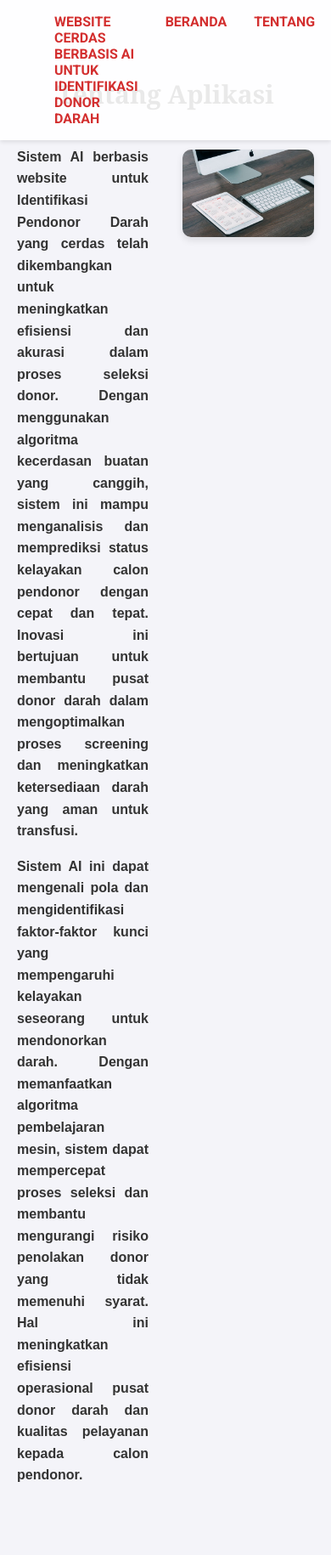
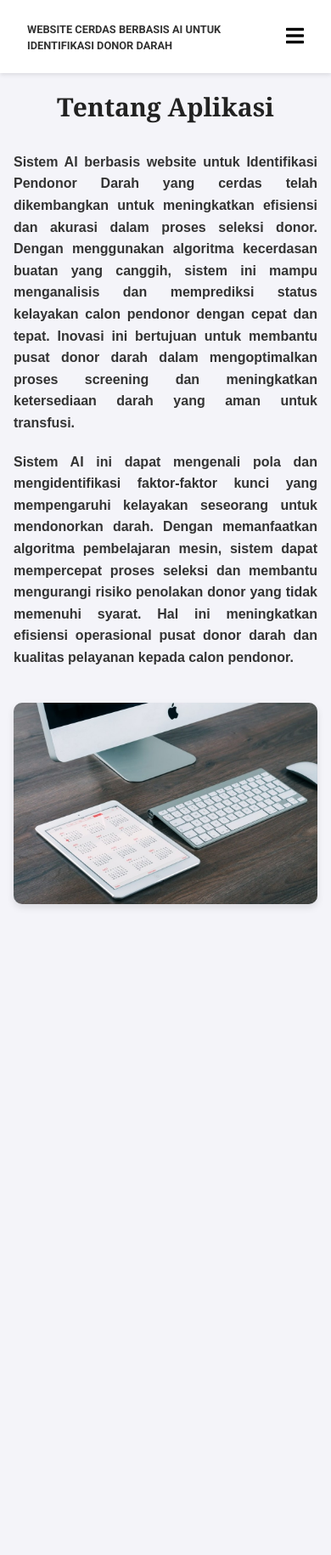
Before and after one commit to ikhwanz29/PythonBased_Web, a Django app: page /tentang/ in a window 390 px wide. Shown: the whole page at 85% size. After the commit the page ends 1068 px from the top, so only its background shows below. Run offline with Django 4.2, Linux system fonts and the light colour scheme.

Commit message:
style navbar and responsive

```diff
--- a/proyek_donor_darah/identifikasi_donor/templates/identifikasi_donor/base.html
+++ b/proyek_donor_darah/identifikasi_donor/templates/identifikasi_donor/base.html
@@ -4,6 +4,7 @@
     <meta charset="UTF-8">
     <meta name="viewport" content="width=device-width, initial-scale=1.0">
     <title>{% block title %}Blood Donor Identification{% endblock %}</title>
+    <link rel="stylesheet" href="https://cdnjs.cloudflare.com/ajax/libs/font-awesome/5.15.3/css/all.min.css">
     <link href="https://fonts.googleapis.com/css2?family=Roboto:wght@300;400;700&display=swap" rel="stylesheet">
     <link rel="stylesheet" href="/static/css/style.css">
     <link rel="shortcut icon" href="/static/img/icon2.png" type="image/x-icon">
@@ -12,15 +13,17 @@
 <body>
     <header>
         <nav>
-            <ul style="display: flex; justify-content: space-between;">
-            <li class="logo" style="flex: 1;">
-                <a href="{% url 'beranda' %}" style="text-align: left; display: block;">WEBSITE CERDAS BERBASIS AI UNTUK IDENTIFIKASI DONOR DARAH</a>
-            </li>
-            <li><a href="{% url 'beranda' %}">BERANDA</a></li>
-            <li><a href="{% url 'tentang' %}">TENTANG</a></li>
-            <li><a href="{% url 'identifikasi' %}">LAYANAN</a></li>
-            <!-- <li><a href="#">LAINNYA</a></li> -->
-        </ul>
+            <div class="logo">
+                <a href="{% url 'beranda' %}">WEBSITE CERDAS BERBASIS AI UNTUK IDENTIFIKASI DONOR DARAH</a>
+            </div>
+            <div class="hamburger">
+                <i class="fas fa-bars"></i>
+            </div>
+            <ul class="nav-links">
+                <li><a href="{% url 'beranda' %}" {% if request.resolver_match.url_name == 'beranda' %}class="active"{% endif %}>BERANDA</a></li>
+                <li><a href="{% url 'tentang' %}" {% if request.resolver_match.url_name == 'tentang' %}class="active"{% endif %}>TENTANG</a></li>
+                <li><a href="{% url 'identifikasi' %}" {% if request.resolver_match.url_name == 'identifikasi' %}class="active"{% endif %}>LAYANAN</a></li>
+            </ul>
         </nav>
     </header>
 
@@ -32,7 +35,7 @@
     <footer>
         <p>&copy; 2024 Palang Merah Indonesia Kota Kendari. Hak Cipta Dilindungi.</p>
     </footer> -->
-
+    <script src="/static/js/nav.js"></script>
     {% block extra_js %}{% endblock %}
 </body>
 </html>
--- a/proyek_donor_darah/identifikasi_donor/templates/identifikasi_donor/identifikasi.html
+++ b/proyek_donor_darah/identifikasi_donor/templates/identifikasi_donor/identifikasi.html
@@ -85,7 +85,7 @@
                 confirmButtonColor: '#D32F2F'
             });
         });
-    }, 5000); // Menunggu 5 detik sebelum menampilkan hasil
+    }, 3000); // Menunggu 3 detik sebelum menampilkan hasil
 });
 </script>
 {% endblock %}
--- a/proyek_donor_darah/identifikasi_donor/templates/identifikasi_donor/tentang.html
+++ b/proyek_donor_darah/identifikasi_donor/templates/identifikasi_donor/tentang.html
@@ -1,18 +1,18 @@
 {% extends 'identifikasi_donor/base.html' %}
 {% block content %}
-<section class="tentang" style="padding: 65px 20px; background-color: #f4f4f9;">
-  <h1 style="font-family: 'Georgia', serif; color: #222; font-size: 30px;text-align: center;">Tentang Aplikasi</h1>
-  <div class="container" style="display: flex; justify-content: space-between; align-items: flex-start; max-width: 1200px; margin: auto;">
-    <div class="text" style="flex: 1; margin-right: 40px; text-align: justify; font-family: 'Arial', sans-serif; color: #333;">
-      <p style="line-height: 1.6;"><b>
+<section class="tentang">
+  <h1 class="tentang-title">Tentang Aplikasi</h1>
+  <div class="tentang-container">
+    <div class="tentang-text">
+      <p>
         Sistem AI berbasis website untuk Identifikasi Pendonor Darah yang cerdas telah dikembangkan untuk meningkatkan efisiensi dan akurasi dalam proses seleksi donor. Dengan menggunakan algoritma kecerdasan buatan yang canggih, sistem ini mampu menganalisis dan memprediksi status kelayakan calon pendonor dengan cepat dan tepat. Inovasi ini bertujuan untuk membantu pusat donor darah dalam mengoptimalkan proses screening dan meningkatkan ketersediaan darah yang aman untuk transfusi.
-      </p></b>
-      <p style="line-height: 1.6;"><b>
+      </p>
+      <p>
         Sistem AI ini dapat mengenali pola dan mengidentifikasi faktor-faktor kunci yang mempengaruhi kelayakan seseorang untuk mendonorkan darah. Dengan memanfaatkan algoritma pembelajaran mesin, sistem dapat mempercepat proses seleksi dan membantu mengurangi risiko penolakan donor yang tidak memenuhi syarat. Hal ini meningkatkan efisiensi operasional pusat donor darah dan kualitas pelayanan kepada calon pendonor.
-      </p></b>
+      </p>
     </div>
-    <div class="image" style="flex: 1; display: flex; justify-content: center; align-items: center;">
-        <img src="/static/img/bg3.jpg" alt="Gambar terkait aplikasi" style="max-width: 100%; height: auto; border-radius: 10px; box-shadow: 0 4px 8px rgba(0, 0, 0, 0.1);margin-top: 20px;">
+    <div class="tentang-image">
+      <img src="/static/img/bg3.jpg" alt="Gambar terkait aplikasi">
     </div>
   </div>
 </section>
--- a/proyek_donor_darah/proyek_donor_darah/settings.py
+++ b/proyek_donor_darah/proyek_donor_darah/settings.py
@@ -26,7 +26,7 @@ SECRET_KEY = 'django-insecure-i&f&2@&k8n_zvphl&ntku9h1))_dwqi(ne43n9+o9j@*!5=^1%
 DEBUG = True
 
 ALLOWED_HOSTS = []
-
+CSRF_TRUSTED_ORIGINS = []
 
 # Application definition
 
--- a/proyek_donor_darah/static/css/style.css
+++ b/proyek_donor_darah/static/css/style.css
@@ -11,38 +16,63 @@ header {
   position: fixed;
   top: 0;
   width: 100%;
-    background-color: rgba(255, 255, 255, 0.9);
-    box-shadow: 0 2px 5px rgba(0,0,0,0.1);
+  background-color: #fff;
+  box-shadow: 0 2px 5px rgba(0, 0, 0, 0.1);
   z-index: 1000;
 }
 
-nav ul {
+nav {
   display: flex;
-    justify-content: flex-end;
-    list-style-type: none;
+  justify-content: space-between;
+  align-items: center;
   padding: 1rem 2rem;
-    margin: 0;
 }
 
-nav ul li {
+.logo {
+  padding: 0.5rem 0;
+}
+
+.logo a {
+  color: #333;
+  text-decoration: none;
+  font-weight: bold;
+  font-size: 1rem;
+}
+
+.nav-links {
+  display: flex;
+  list-style-type: none;
+  margin: 0;
+  padding: 0;
+}
+
+.nav-links li {
   margin-left: 2rem;
 }
 
-nav ul li a {
-    color: #D32F2F;
+.nav-links li a {
+  color: #333;
   text-decoration: none;
   font-weight: bold;
   transition: color 0.3s ease;
 }
 
-nav ul li a:hover {
-    color: #B71C1C;
+.nav-links li a:hover,
+.nav-links li a.active {
+  color: #b71c1c;
+}
+
+.hamburger {
+  display: none;
+  cursor: pointer;
+  font-size: 1.5rem;
+  align-items: center;
 }
 
 /* Hero section styles */
 .hero {
   height: 100vh;
-    background-image: url('/static/img/bg7.jpg');
+  background-image: url("/static/img/bg7.jpg");
   background-size: cover;
   background-position: center;
   background-attachment: fixed;
@@ -229,6 +265,55 @@ nav ul li a:hover {
   transform: scale(0.95);
 }
 
+.tentang {
+  padding: 4rem 2rem;
+  background-color: #f4f4f9;
+}
+
+.tentang-title {
+  font-family: "Georgia", serif;
+  color: #222;
+  font-size: 30px;
+  text-align: center;
+  margin-bottom: 30px;
+}
+
+.tentang-container {
+  display: flex;
+  justify-content: space-between;
+  align-items: center;
+  max-width: 1200px;
+  margin: auto;
+}
+
+.tentang-text {
+  flex: 1;
+  margin-right: 40px;
+  text-align: justify;
+  font-family: "Arial", sans-serif;
+  color: #333;
+}
+
+.tentang-text p {
+  line-height: 1.6;
+  font-weight: bold;
+  margin-bottom: 20px;
+}
+
+.tentang-image {
+  flex: 1;
+  display: flex;
+  justify-content: center;
+  align-items: center;
+}
+
+.tentang-image img {
+  max-width: 100%;
+  height: auto;
+  border-radius: 10px;
+  box-shadow: 0 4px 8px rgba(0, 0, 0, 0.1);
+}
+
 /* Responsive design */
 @media (max-width: 768px) {
   .hero h1 {
@@ -251,4 +336,92 @@ nav ul li a:hover {
     max-width: 100%;
     padding: 1.5rem;
   }
+  .donor-form input {
+    max-width: 90%;
   }
+  .tentang {
+    padding: 5rem 0;
+  }
+  .tentang-title {
+    margin-bottom: 1rem;
+  }
+  .tentang-container {
+    flex-direction: column;
+    padding: 0 1rem;
+  }
+
+  .tentang-text {
+    margin-right: 0;
+  }
+
+  .tentang-image {
+    margin-top: 20px;
+  }
+
+  nav {
+    flex-direction: row;
+    justify-content: space-between;
+    align-items: center;
+  }
+
+  .logo {
+    width: auto;
+    margin-right: 0;
+  }
+
+  .logo a {
+    font-size: 0.8rem;
+  }
+
+  .hamburger {
+    display: block;
+  }
+
+  .nav-links {
+    display: none;
+    width: 100%;
+    flex-direction: column;
+    background-color: #fff;
+    position: absolute;
+    top: 100%;
+    left: 0;
+    padding: 1rem 2rem;
+    box-shadow: 0 2px 5px rgba(0, 0, 0, 0.1);
+    transition: all 0.3s ease-in-out;
+  }
+
+  .nav-links.show {
+    display: flex;
+  }
+
+  .nav-links li {
+    margin: 0.5rem 0;
+  }
+}
+
+@media screen and (min-width: 769px) {
+  .hamburger {
+    display: none;
+  }
+
+  nav {
+    display: flex;
+    justify-content: space-between;
+    align-items: center;
+    padding: 1rem 2rem; /* Konsisten dengan style di atas */
+  }
+
+  .logo {
+    flex: 1;
+  }
+
+  .nav-links {
+    display: flex;
+    justify-content: flex-end;
+    align-items: center;
+  }
+
+  .nav-links li {
+    margin-left: 20px;
+  }
+}
--- /dev/null
+++ b/proyek_donor_darah/static/js/nav.js
@@ -0,0 +1,15 @@
+document.addEventListener("DOMContentLoaded", function () {
+  const hamburger = document.querySelector(".hamburger");
+  const navLinks = document.querySelector(".nav-links");
+
+  hamburger.addEventListener("click", function () {
+    navLinks.classList.toggle("show");
+  });
+
+  document.addEventListener("click", function (event) {
+    // Jika klik terjadi di luar area nav dan hamburger
+    if (!navLinks.contains(event.target) && !hamburger.contains(event.target)) {
+      navLinks.classList.remove("show");
+    }
+  });
+});
```
Also changed, not shown: other parts of proyek_donor_darah/static/css/style.css (+31 -20 lines). Lines whose indentation alone changed are shown as unchanged.
